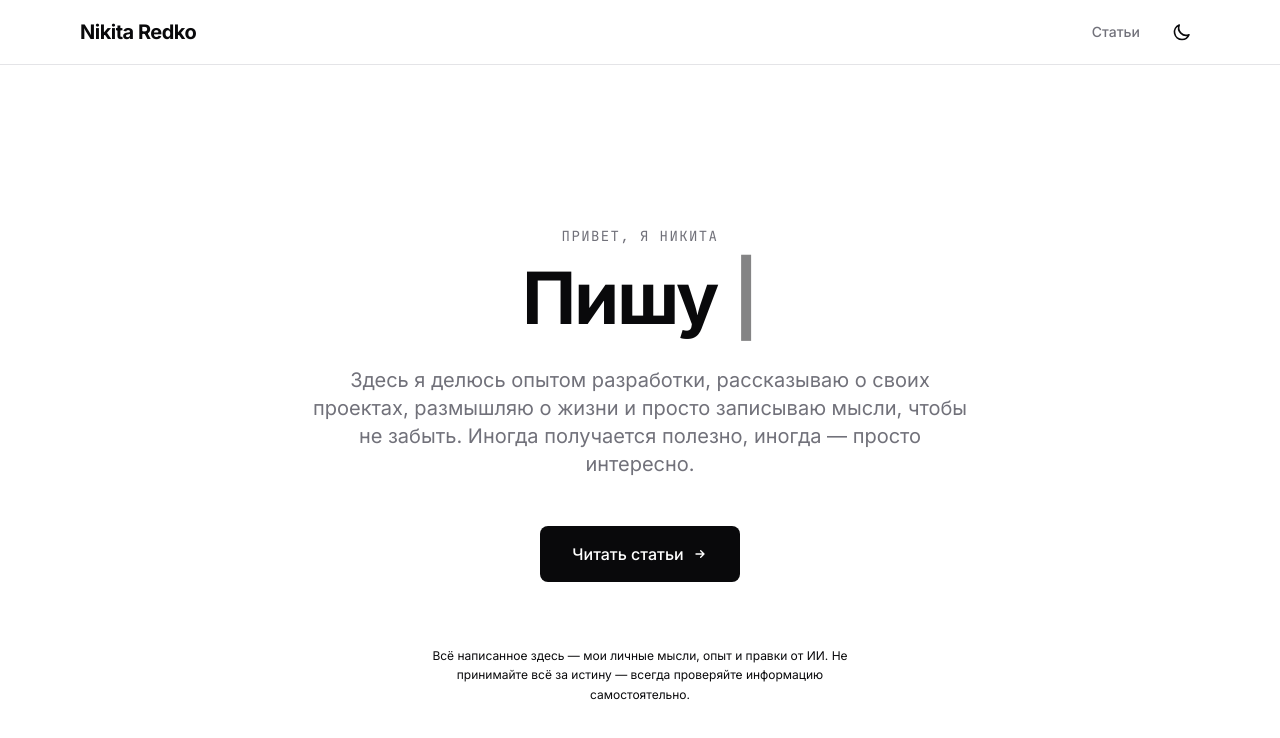
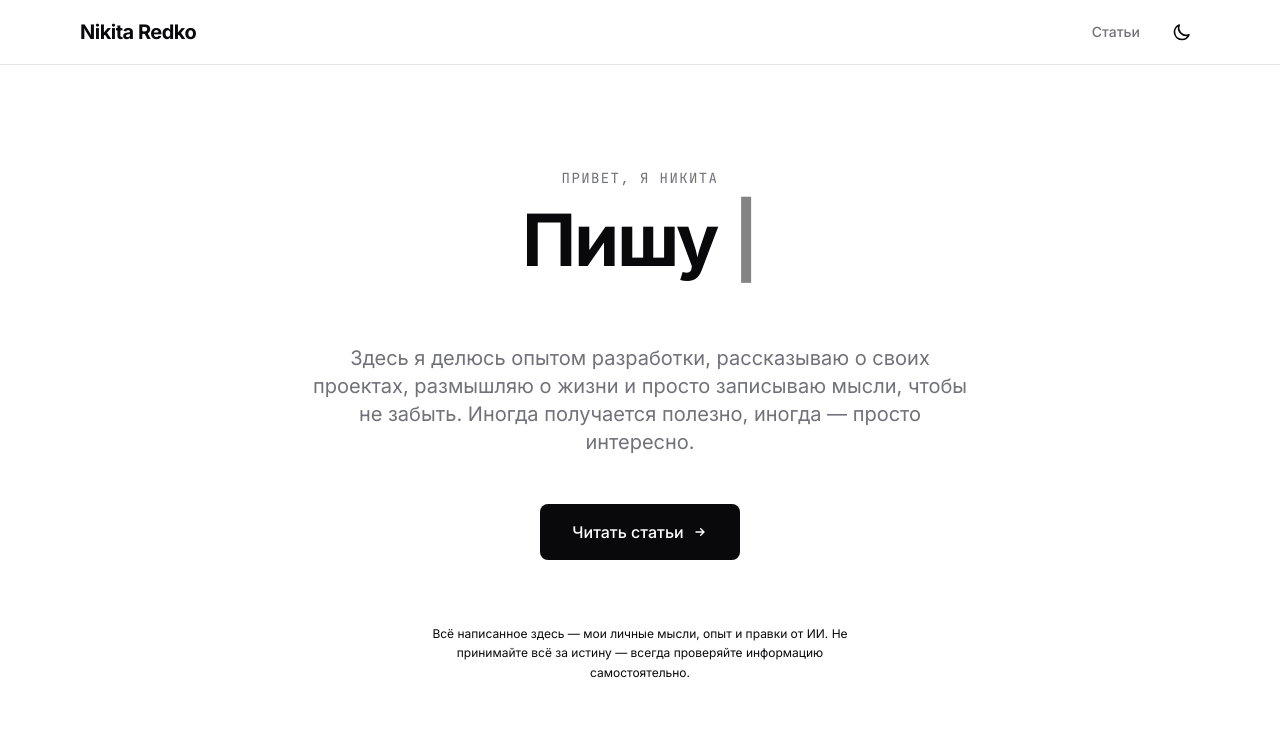
Before and after one commit to crazykivi/nikitaredko-site, a Vue app: page / in a window 1280 px wide. Shown: the top 738 px of the page. Built offline with nearby package versions, Linux system fonts and the light colour scheme.

Commit message:
Убрали динамические сдвиги

```diff
--- a/src/views/HomeView.vue
+++ b/src/views/HomeView.vue
@@ -4,7 +4,7 @@ import { ref, onMounted } from 'vue'
 const phrases = [
   'о коде и багах',
   'о жизни и кофе',
-  'о проектах и идеях',
+  'о проектах',
   'о мыслях вслух',
   'о всём подряд'
 ]
@@ -47,13 +47,13 @@ onMounted(() => {
 </script>
 
 <template>
-  <div class="min-h-screen flex items-center justify-center px-4">
-    <div class="text-center space-y-8 max-w-3xl">
-      <div class="space-y-4">
+  <div class="min-h-[calc(100vh-5rem)] flex items-center justify-center px-4">
+    <div class="text-center space-y-8 max-w-4xl">
+      <div class="space-y-4 min-h-[8.3rem] md:min-h-[9rem]">
         <p class="text-sm font-mono text-muted uppercase tracking-widest animate-fade-in">
           Привет, я Никита
         </p>
-        <h1 class="text-5xl md:text-7xl font-bold tracking-tight">
+        <h1 class="text-5xl md:text-7xl min-w-0 md:min-w-[800px] font-bold tracking-tight">
           Пишу
           <span class="text-foreground/60">
             {{ displayedText }}
```
